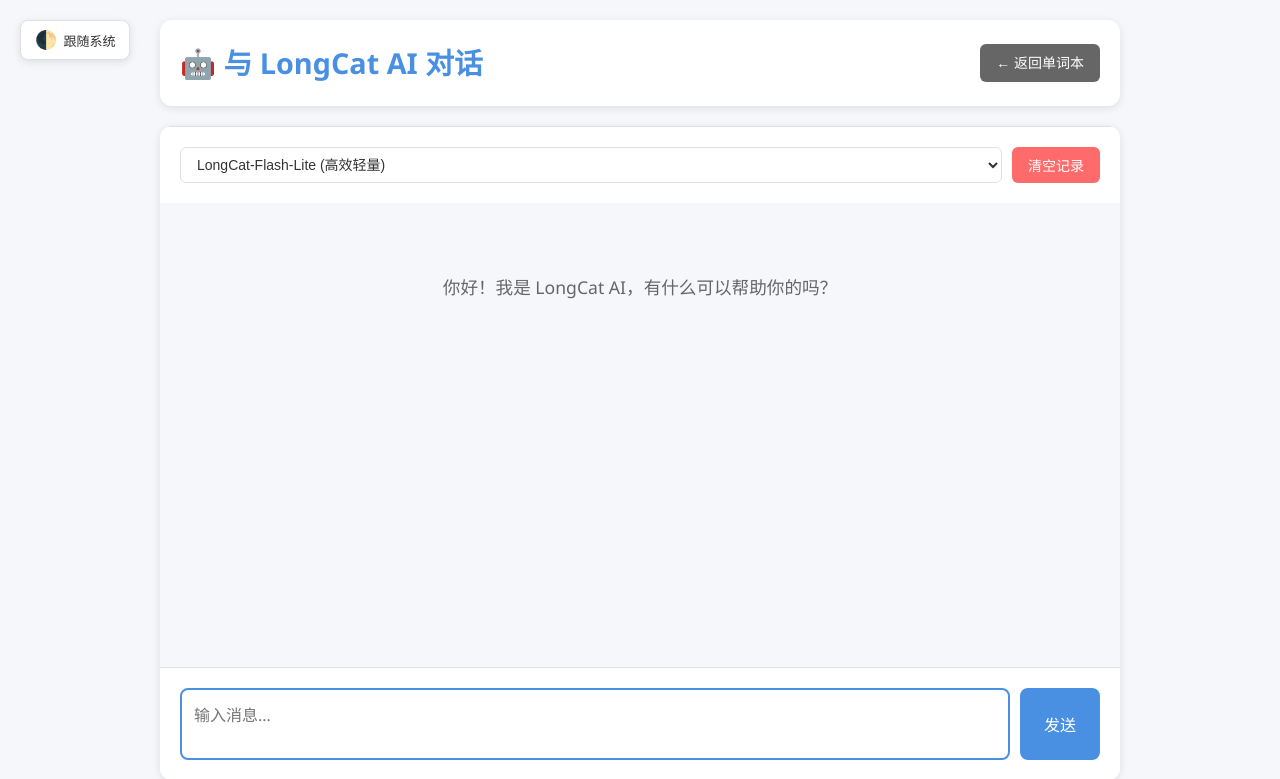
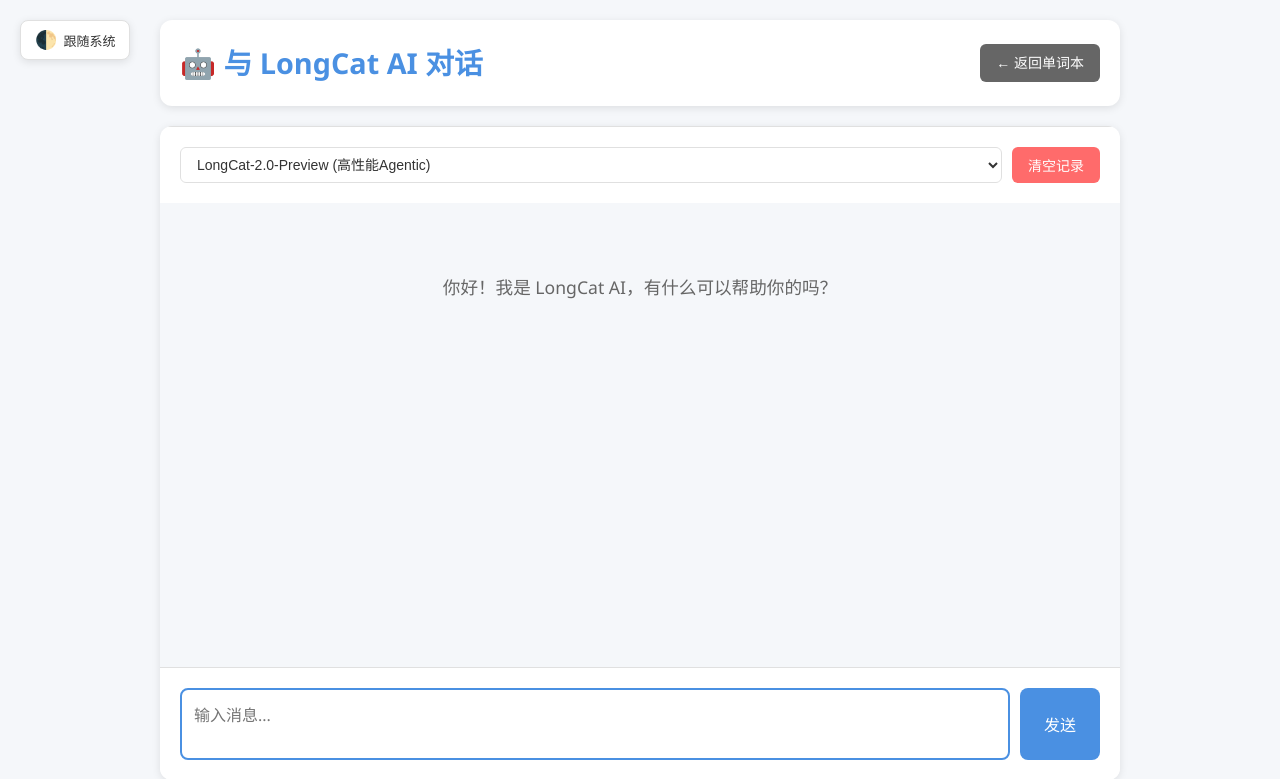
Before and after one commit to HoLuc1078/wordbook, a Flask app: page /ai-chat in a window 1280 px wide. Shown: the top 779 px of the page. Run offline with Flask 3, Linux system fonts and the light colour scheme; the visitor is signed in with stand-in values (Sample User, id 1); data that the repository does not hold is empty; some libraries are stand-ins or nearby versions.

Commit message:
傻逼 LongCat 把 Lite 删了

```diff
--- a/app.py
+++ b/app.py
@@ -25,7 +25,7 @@ CORS(app)  # 启用跨域支持
 DATABASE = os.path.join(os.path.dirname(__file__), 'database', 'words.db')
 LONGCAT_API_KEY = os.getenv('LONGCAT_API_KEY')
 LONGCAT_API_URL = "https://api.longcat.chat/openai/v1/chat/completions"
-LONGCAT_MODEL = "LongCat-Flash-Lite"
+LONGCAT_MODEL = "LongCat-2.0-Preview"
 
 # ==================== 简单的内存频率限制器 ====================
 _request_counts = {}
--- a/static/js/app.js
+++ b/static/js/app.js
@@ -1407,7 +1407,7 @@ function handleChatKeyPress(event) {
  */
 function getCurrentAIModel() {
     const modelSelect = document.getElementById('aiModelSelect');
-    return modelSelect ? modelSelect.value : 'LongCat-Flash-Lite';
+    return modelSelect ? modelSelect.value : 'LongCat-2.0-Preview';
 }
 
 /**
--- a/templates/ai_chat.html
+++ b/templates/ai_chat.html
@@ -394,13 +394,7 @@
         <div class="chat-main">
             <div class="chat-controls">
                 <select id="aiModelSelect" class="model-select">
-                    <option value="LongCat-Flash-Chat">LongCat-Flash-Chat (高性能对话)</option>
-                    <option value="LongCat-Flash-Chat-2602-Exp">LongCat-Flash-Chat-2602-Exp (实验版对话)</option>
-                    <option value="LongCat-Flash-Thinking">LongCat-Flash-Thinking (深度思考)</option>
-                    <option value="LongCat-Flash-Thinking-2601">LongCat-Flash-Thinking-2601 (升级版思考)</option>
-                    <option value="LongCat-Flash-Omni-2603">LongCat-Flash-Omni-2603 (多模态)</option>
-                    <option value="LongCat-Flash-Lite" selected>LongCat-Flash-Lite (高效轻量)</option>
-                    <option value="LongCat-2.0-Preview">LongCat-2.0-Preview (高性能Agentic)</option>
+                    <option value="LongCat-2.0-Preview" selected>LongCat-2.0-Preview (高性能Agentic)</option>
                 </select>
                 <button class="clear-chat-btn" onclick="clearChatHistory()">清空记录</button>
             </div>
```
Also changed, not shown: templates/index.html (+1 -7 lines), .deepseek/instructions.md (added).
